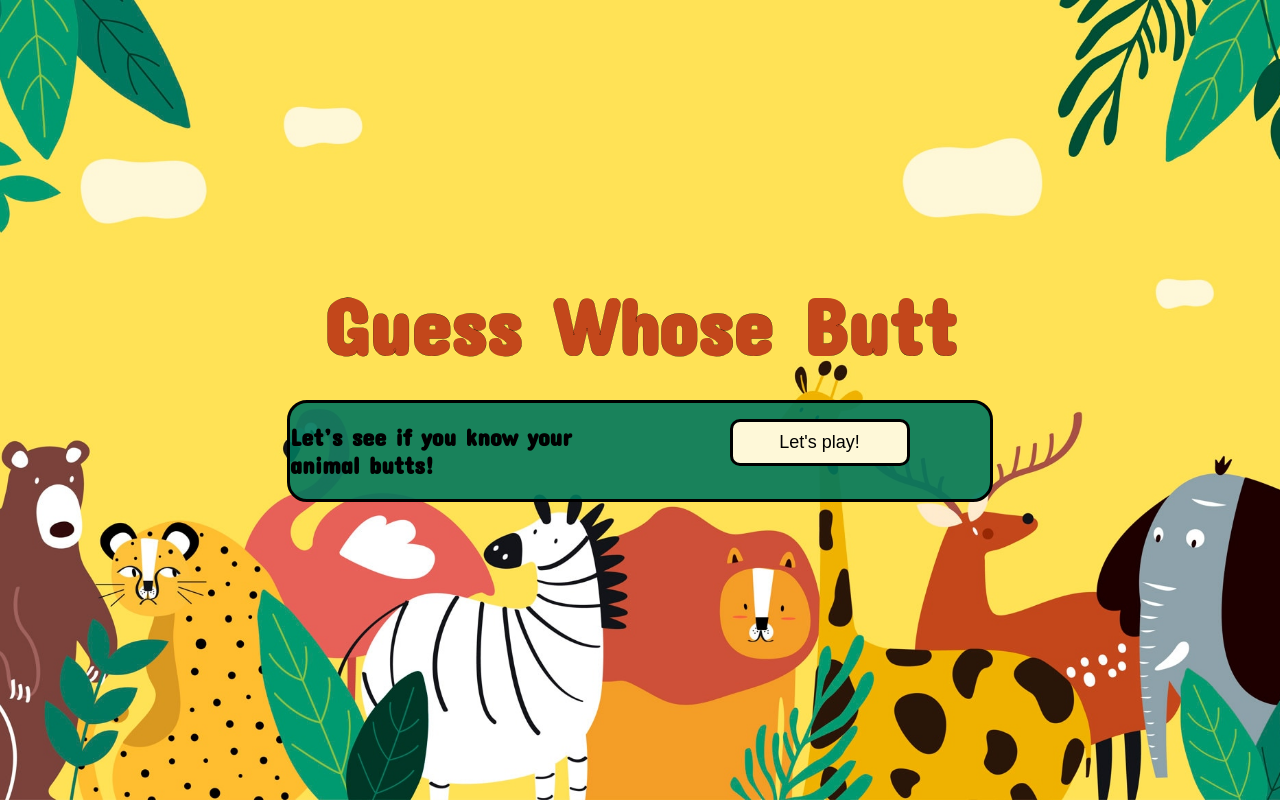
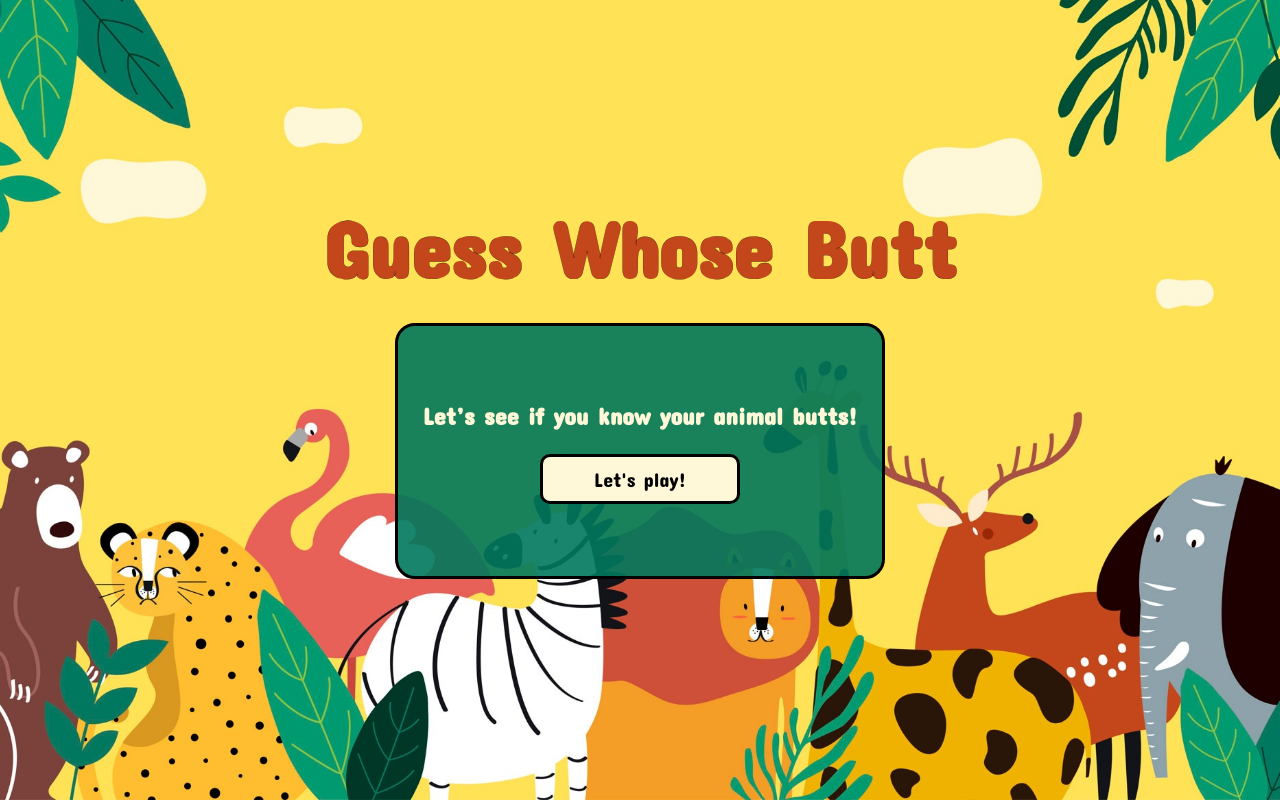
Before and after one commit to Technigo/project-redux-quiz-old, a React (Create React App) app: page / in a window 1280 px wide. Built offline with nearby package versions, Linux system fonts and the light colour scheme.

Commit message:
styled welcome page and put title outside of question form

```diff
--- a/src/components/QuestionPage.js
+++ b/src/components/QuestionPage.js
@@ -65,8 +65,9 @@ const QuestionPage = () => {
   };
 
   return (
+    <>
+      <h1>Guess Whose Butt</h1>
       <section className="question-section">
-      <h1>Guess Whose Butt</h1>
         <div className="question-container">
           <div className="question-img-container">
             <img
@@ -89,6 +90,7 @@ const QuestionPage = () => {
           </div>
         </div>
       </section>
+    </>
   );
 };
 
--- a/src/components/WelcomePage.js
+++ b/src/components/WelcomePage.js
@@ -1,33 +1,41 @@
-import React, { useState } from 'react'
-import styled from 'styled-components'
-import { CurrentQuestion } from './CurrentQuestion'
-import { useSelector, useDispatch } from 'react-redux'
-import { quiz } from 'reducers/quiz'
+import React, { useState } from "react";
+import styled from "styled-components";
+import { CurrentQuestion } from "./CurrentQuestion";
+import { useSelector, useDispatch } from "react-redux";
+import { quiz } from "reducers/quiz";
+
 const StartBtn = styled.button`
   align-self: center;
   background: #fef8d8;
   color: #000;
+  font-family: "Concert One", cursive;
   border: solid #000 3px;
   border-radius: 10px;
   padding: 10px;
-	font-size: 18px;
+  font-size: 20px;
   width: 10em;
   margin-bottom: 1em;
-`
+
+  &:hover {
+    background-color: #45413c;
+    color: #fef8d8;
+  }
+`;
+
 export const WelcomePage = () => {
-	const dispatch = useDispatch()
-	const start = useSelector((state) => state.quiz.start)
+  const dispatch = useDispatch();
+  const start = useSelector((state) => state.quiz.start);
   const onStartButtonclick = () => {
-		dispatch(quiz.actions.startGame())
-	}
+    dispatch(quiz.actions.startGame());
+  };
   return (
     <>
       {!start ? (
         <main>
           <h1>Guess Whose Butt</h1>
-					<section className='question-section summary'>
-						<div className='answer-btn-container'>
-							<h2 className='welcome-text'>
+          <section className="welcome-section">
+            <div className="welcome-wrapper">
+              <h2 className="welcome-text">
                 Let’s see if you know your animal butts!
               </h2>
               <StartBtn onClick={onStartButtonclick}> Let's play! </StartBtn>
@@ -38,5 +46,5 @@ export const WelcomePage = () => {
         <CurrentQuestion />
       )}
     </>
-	)
-}
+  );
+};
--- a/src/index.css
+++ b/src/index.css
@@ -23,7 +23,33 @@ main {
   background-repeat: no-repeat;
   background-position-x: 60%;
 }
-/*=====QUESTION SECTION STYLES =====*/
+
+h1 {
+  color: #c3471b;
+  font-size: 48px;
+  -webkit-text-stroke-width: 0.2px;
+  -webkit-text-stroke-color: #000;
+  margin: 4px 8px;
+  text-align: center;
+}
+
+/*=====WELCOME PAGE STYLES =====*/
+.welcome-section {
+  height: 250px;
+  background-color: rgba(1, 120, 93, 0.9);
+  border: #000 solid 3px;
+  border-radius: 20px;
+  margin: 1.5em;
+  display: flex;
+  align-items: center;
+}
+
+.welcome-wrapper {
+  display: flex;
+  flex-direction: column;
+}
+
+/*===== SECTION STYLES =====*/
 .question-section {
   width: 80%;
   max-width: 1000px;
@@ -36,15 +62,6 @@ main {
   align-items: center;
   justify-content: center;
   margin: 1.5em;
-}
-
-h1 {
-  color: #c3471b;
-  font-size: 48px;
-  -webkit-text-stroke-width: 0.2px;
-  -webkit-text-stroke-color: #000;
-  margin: 4px 8px;
-  text-align: center;
 }
 
 /*=====QUIZOVER SECTION STYLES =====*/
@@ -101,3 +118,9 @@ h1 {
     font-size: 80px;
   }
 }
+
+h2 {
+  color: #fef8d8;
+  text-align: center;
+  margin: 1em;
+}
```
Lines whose indentation alone changed are shown as unchanged.
